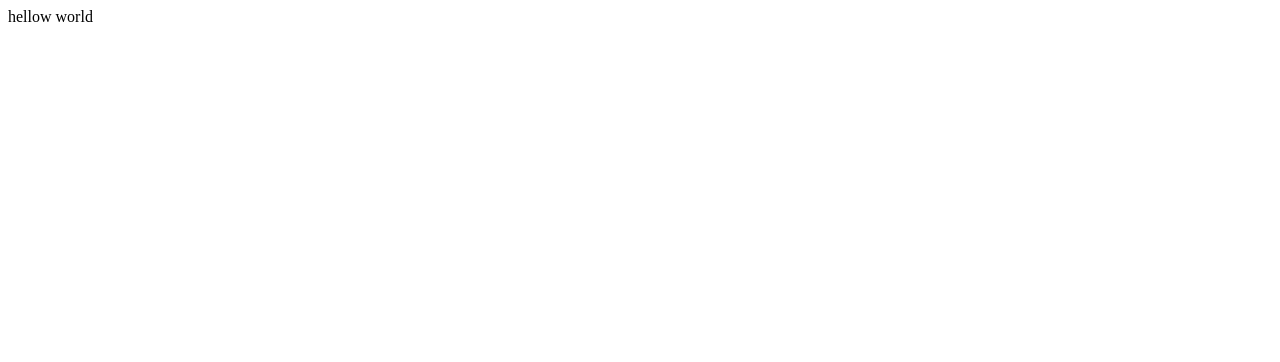
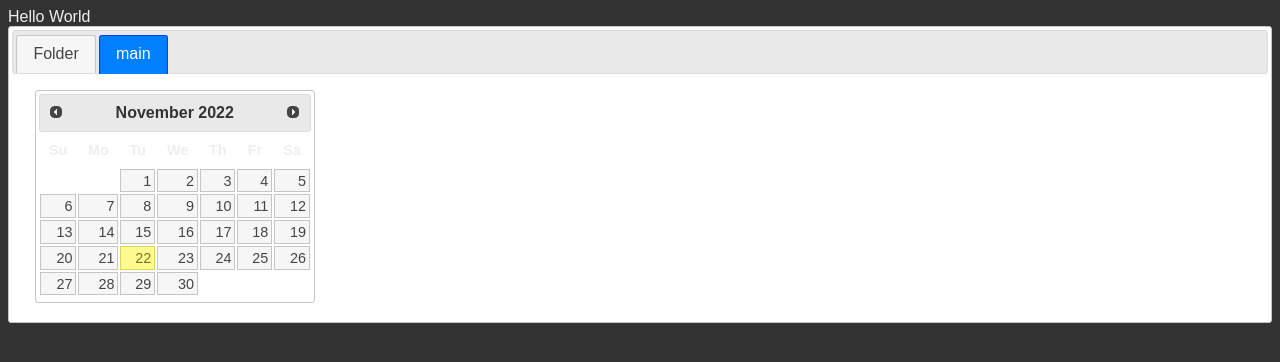
Before and after one commit to YeaminSarder/YeaminSarder.github.io, a plain HTML site: page index.html in a window 1280 px wide. Drawn offline with nearby package versions, Linux system fonts and the light colour scheme.

Commit message:
modified:   index.html

```diff
--- a/index.html
+++ b/index.html
@@ -1 +1,49 @@
-<p> hellow world </p>
+<head>
+    <meta name="viewport" content="width=device-width,initial-scale=1">
+    <link rel='stylesheet' href='css/jquery-ui.css'>
+    <script src="libs/jquery-3.6.1.js"></script>
+    <script src="libs/jquery-ui.js"></script>
+    <script src="libs/jquery.color.js"></script>
+    <script>
+        $(document).ready(function () {
+            $("#date").datepicker()
+            $.widget("cusotm.HW_Loader",{
+                _create: function() {
+                    this.element.text('Hello World');
+                }
+            });
+            $("#hl").HW_Loader()
+            $("#nav-tab").tabs({
+                "active":1
+            })
+            $("#nav-tab #folder").load("00_folder.html",null,function () {
+                linkclick = function (e,ui){
+                            if (ui.newHeader.find("> a").attr('href')) {
+                                $("#main").load(ui.newHeader.find("> a").attr('href'))
+                                $("#nav-tab").tabs({active:1})
+                            $("#nav-tab").tabs("refresh")
+
+                            }
+                };
+            })
+        })
+
+    </script>
+
+</head>
+<body style="background-color:#333333; color:#eeeeee;">
+    <div id='hl' class="ui-widget"> </div>
+    <div id='nav-tab'>
+        <ul>
+            <li><a href="#folder">Folder</a></li>
+            <li><a href="#main">main</a></li>
+        </ul>
+        <div id="folder">
+            <p> abc </p>
+        </div>
+        <div id="main">
+            <div id='date'> </div>
+
+        </div>
+    </div>
+</body>
```
